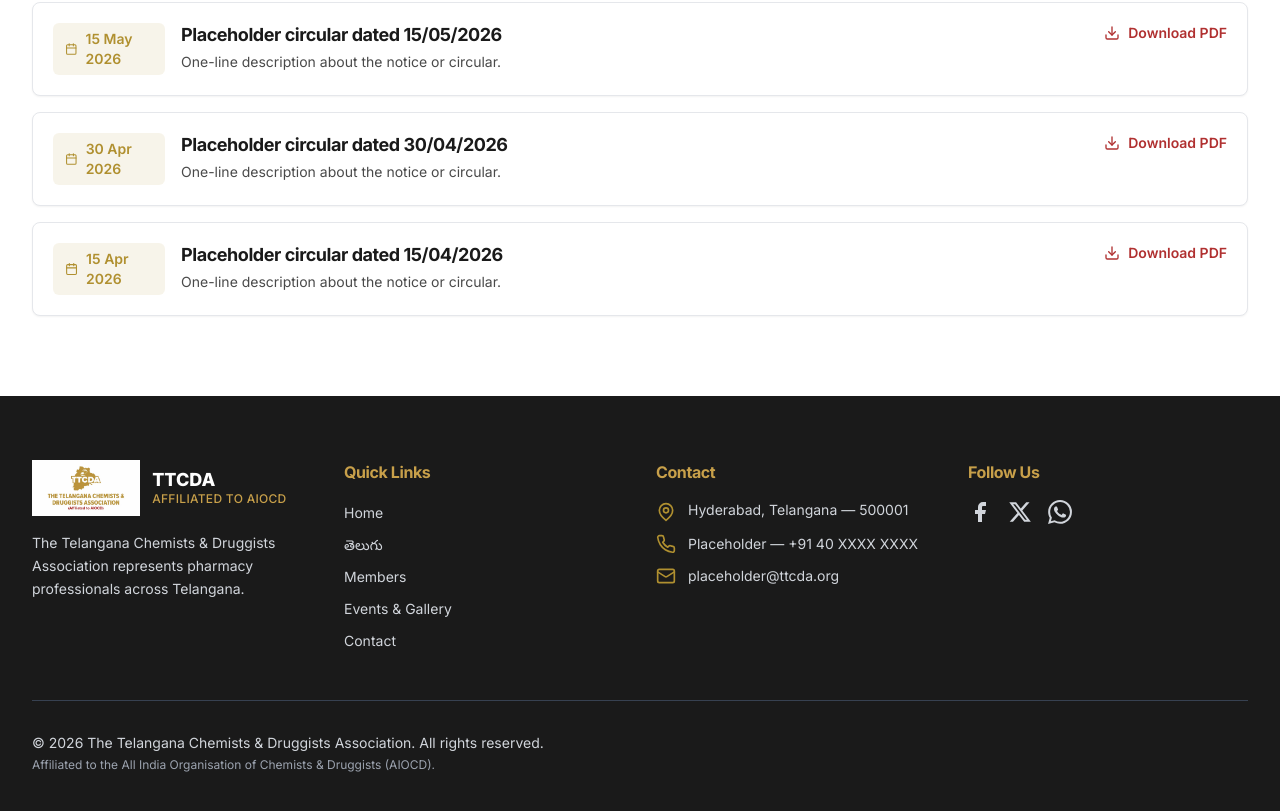
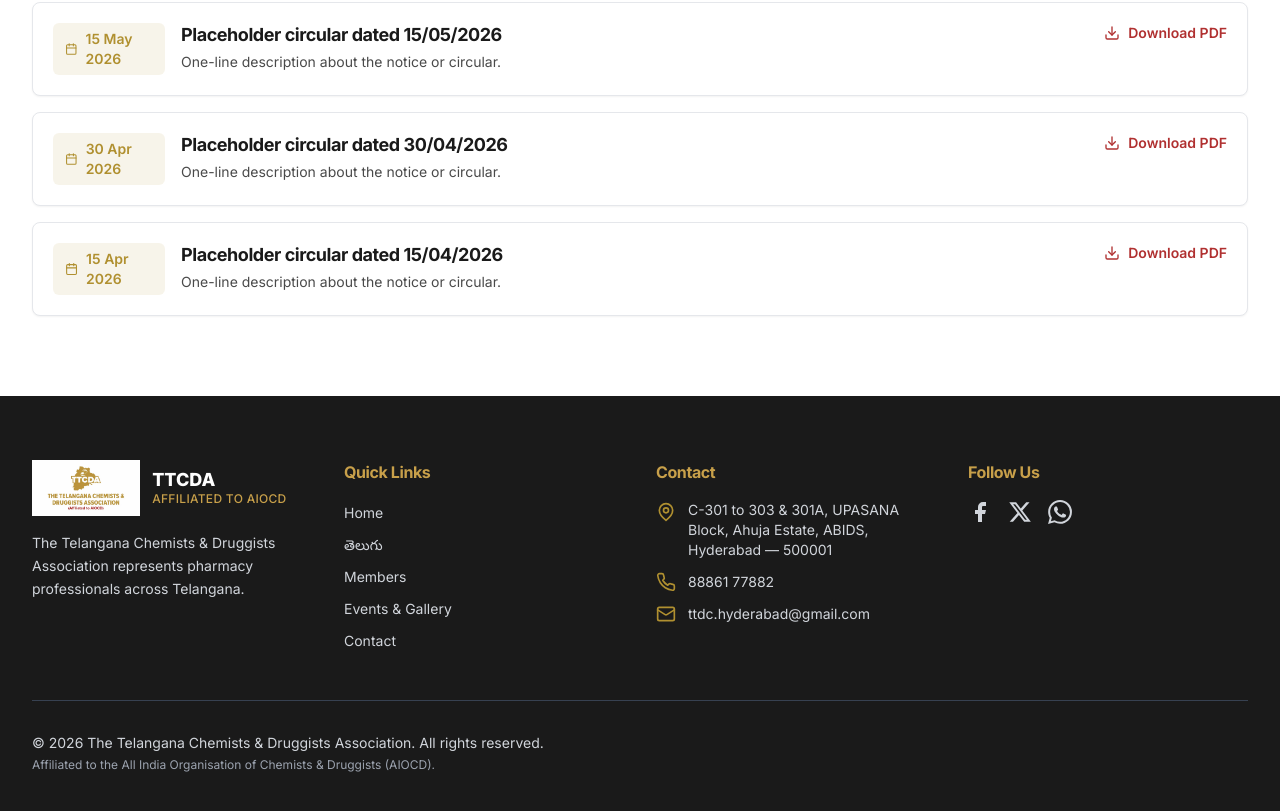
Before and after one commit to varunkumar06011/ttcd-, a React (Vite) app: page /news in a window 1280 px wide. Shown: the part 733-1544 px from the top of the page. Built offline with nearby package versions, Linux system fonts and the light colour scheme.

Commit message:
Update contact details, remove office bearers section, revert hero to clean white design

```diff
--- a/src/data/siteContent.js
+++ b/src/data/siteContent.js
@@ -368,14 +368,14 @@ export const contact = {
 export const footer = {
   quickLinks: navigation,
   contactSummary: {
-    address: 'Hyderabad, Telangana — 500001',
-    phone: 'Placeholder — +91 40 XXXX XXXX',
-    email: 'placeholder@ttcda.org',
+    address: 'C-301 to 303 & 301A, UPASANA Block, Ahuja Estate, ABIDS, Hyderabad — 500001',
+    phone: '88861 77882',
+    email: 'ttdc.hyderabad@gmail.com',
   },
   socialLinks: [
     { label: 'Facebook', url: 'https://facebook.com', icon: 'facebook' },
     { label: 'Twitter', url: 'https://twitter.com', icon: 'twitter' },
-    { label: 'WhatsApp', url: 'https://wa.me/', icon: 'whatsapp' },
+    { label: 'WhatsApp', url: 'https://wa.me/918886177882', icon: 'whatsapp' },
   ],
   copyright: `© ${new Date().getFullYear()} The Telangana Chemists & Druggists Association. All rights reserved.`,
   bottomText: 'Affiliated to the All India Organisation of Chemists & Druggists (AIOCD).',
@@ -398,7 +398,7 @@ export const homePage = {
 
 export const leadershipPreview = {
   heading: 'Our Leadership',
-  cta: { label: 'View All Office Bearers', path: '/about#office-bearers' },
+  cta: { label: 'View All Office Bearers', path: '/members' },
   groupPhoto: {
     src: '/assets/event-members.png',
     alt: 'TTCDA office bearers group photo',
--- a/src/pages/About.jsx
+++ b/src/pages/About.jsx
@@ -1,7 +1,6 @@
 import { Helmet } from 'react-helmet-async';
 import SectionHeader from '../components/SectionHeader';
-import CommitteeCard from '../components/CommitteeCard';
-import { siteMeta, aboutPage, officeBearers, missionItems } from '../data/siteContent';
+import { siteMeta, aboutPage, missionItems } from '../data/siteContent';
 
 export default function About() {
   return (
@@ -71,21 +70,6 @@ export default function About() {
         </div>
       </section>
 
-      {/* Office Bearers */}
-      <section id="office-bearers" className="py-14 md:py-20 bg-ttcda-off-white" aria-labelledby="committee-heading">
-        <div className="mx-auto max-w-7xl px-4 sm:px-6 lg:px-8">
-          <SectionHeader
-            title="Office Bearers & Committee"
-            subtitle="Current executive committee of TTCDA."
-            centered
-          />
-          <div className="grid grid-cols-1 sm:grid-cols-2 lg:grid-cols-4 gap-6">
-            {officeBearers.map((member) => (
-              <CommitteeCard key={member.id} member={member} />
-            ))}
-          </div>
-        </div>
-      </section>
     </>
   );
 }
```
